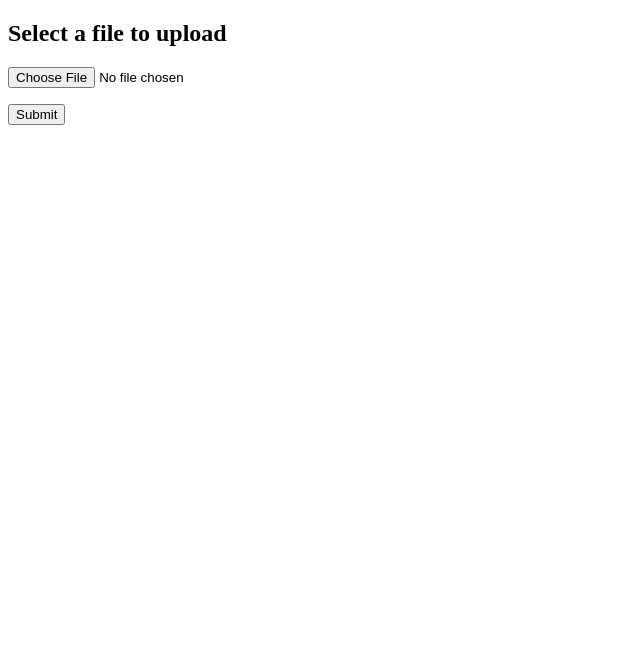
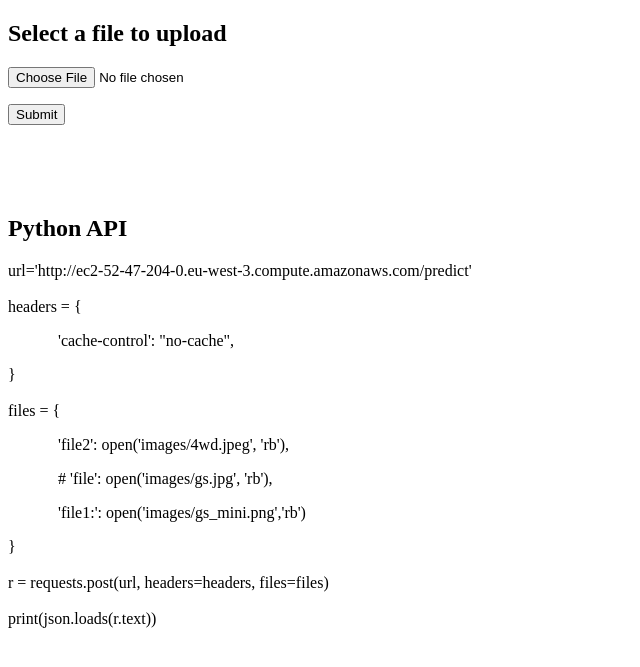
Before and after one commit to MenshikovDmitry/docker_flask_tf_API, a Flask app: page / in a window 1280 px wide. Shown: the top 667 px of the page, without its empty margins (0-640 px from the left). Run offline with Flask 2, Linux system fonts and the light colour scheme; parts of the project's set-up code (start-up, migrations or seed data) failed here and were passed over.

Commit message:
updated template

```diff
--- a/templates/upload.html
+++ b/templates/upload.html
@@ -1,17 +1,8 @@
 <!doctype html>
 <title>Image recogniton/title></title>
 <h2>Select a file to upload</h2>
-<p>
-	{% with messages = get_flashed_messages() %}
-	  {% if messages %}
-		<ul class=flashes>
-		{% for message in messages %}
-		  <li>{{ message }}</li>
-		{% endfor %}
-		</ul>
-	  {% endif %}
-	{% endwith %}
-</p>
+
+
 <form method="post" action="/predict" enctype="multipart/form-data">
     <dl>
 		<p>
@@ -22,3 +13,24 @@
 		<input type="submit" value="Submit">
 	</p>
 </form>
+
+
+<br><br><br>
+
+<h2> Python API</h2>
+
+url='http://ec2-52-47-204-0.eu-west-3.compute.amazonaws.com/predict'<br>
+<br>
+headers = {<br>
+<p style="margin-left: 50px;">   'cache-control': "no-cache",<br></p>
+}<br>
+<br>
+files = {<br>
+	<p style="margin-left: 50px;">    'file2': open('images/4wd.jpeg', 'rb'),<br></p>
+	<p style="margin-left: 50px;">   # 'file': open('images/gs.jpg', 'rb'),<br></p>
+	<p style="margin-left: 50px;">'file1:': open('images/gs_mini.png','rb')<br></p>
+}<br>
+<br>
+r = requests.post(url, headers=headers, files=files)<br>
+<br>
+print(json.loads(r.text))<br>
```
